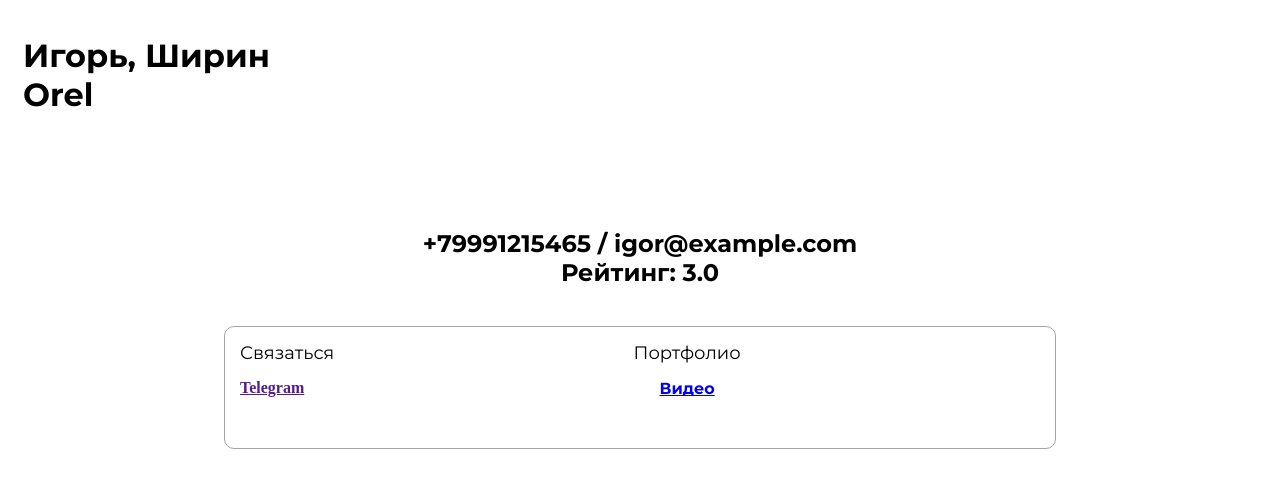
After one commit to Gudvine/vovasite, a Django app: page /search_results/3/ in a window 1280 px wide. The commit adds this page. Shown: the top 488 px of the page. Run offline with Django 4.2, Linux system fonts and the light colour scheme; data comes from the database, SQL or seed files in the repository.

Commit message:
added detailview

```diff
--- a/newApp/urls.py
+++ b/newApp/urls.py
@@ -5,6 +5,7 @@ from newApp import views
 urlpatterns = [
 	path('', views.index, name='index'),
 	path('search_results/', views.SearchResultsView.as_view(), name="search_results"),
+	path('search_results/<int:pk>/', views.VideomakerDetailView.as_view(), name="maker"),
 	path('filter/', views.FilterVideomakerView.as_view(), name="filter"),
 	path('cabinet/', views.CabinetView.as_view(), name="cabinet"),
 ]
--- a/newApp/views.py
+++ b/newApp/views.py
@@ -1,5 +1,5 @@
 from urllib import request
-from django.views.generic import ListView
+from django.views.generic import ListView, DetailView
 from django.shortcuts import render
 
 
@@ -31,6 +31,13 @@ class SearchResultsView(ListView):
 		return context
 
 
+class VideomakerDetailView(DetailView):
+	model = Videomaker
+	template_name = "maker_detail.html"
+	pk_url_kwarg = 'pk'
+	context_object_name = 'maker'
+
+
 class CabinetView(ListView):
 	model = Order
 	template_name = 'cabinet.html'
--- /dev/null
+++ b/vovasite/templates/maker_detail.html
@@ -0,0 +1,38 @@
+{% load static %}
+<!DOCTYPE html>
+<html lang="en">
+
+<head>
+    <meta charset="UTF-8">
+    <meta http-equiv="X-UA-Compatible" content="IE=edge">
+
+    <meta name="viewport" content="width=device-width, initial-scale=1.0">
+
+    <link href="https://fonts.googleapis.com/css2?family=Montserrat:wght@400;700&family=Raleway:wght@400;500;700&display=swap" rel="stylesheet">
+
+    <link rel="stylesheet" href="{% static '/css/style_cab.css' %}">
+    <title>Clout</title>
+</head>
+
+<body>
+    <h1 class="lich__title">
+        {{ maker.first_name }}, {{ maker.last_name }} <br>
+		{{ maker.city }}
+    </h1>
+    <h3 class="lich__subtitle">
+        {{ maker.phone_number}} / {{ maker.maker_mail}} <br>
+		Рейтинг: {{ maker.score.score_value}}
+    </h3>
+    <div class="lich__box">
+        <div class="lich_1">
+            <div class="lich__name">Связаться</div>
+            <a class="lich__number" href="{{videomaker.telegram_link}}">Telegram</a>
+        </div>
+        <div class="lich__2">
+            <div class="lich__name">Портфолио</div>
+            <div class="lich__stutus"><a href="https://youtube.com/playlist?list=PLuqhXJMeFyhvxgOX8pNw5TtqFGn1bWNdp">Видео</div>
+        </div>
+    </div>
+</body>
+
+</html>
--- a/vovasite/templates/search_results.html
+++ b/vovasite/templates/search_results.html
@@ -25,10 +25,12 @@
 <ul class="result-table">
   {% for videomaker in object_list %}
   {% if videomaker.free_status == True %}
+  <a href="/search_results/{{ videomaker.pk }}">
     <li class="videomaker-wrapper">
       {{ videomaker.first_name }} {{ videomaker.last_name }}, {{ videomaker.city }}<br> Рейтинг: {{videomaker.score.score_value}}<br> Вид роликов: {{videomaker.work_tag.tag_name}}<br>
       Стаж: {{videomaker.experience_level}} года<br> Номер телефона: {{videomaker.phone_number}}<br> почта: {{videomaker.maker_mail}}<br> <div class="button_click"><a href="{{videomaker.telegram_link}}">Связяаться</a></div>
     </li>
+  </a>
   {% endif %}
   {% endfor %}
 </ul>
```
